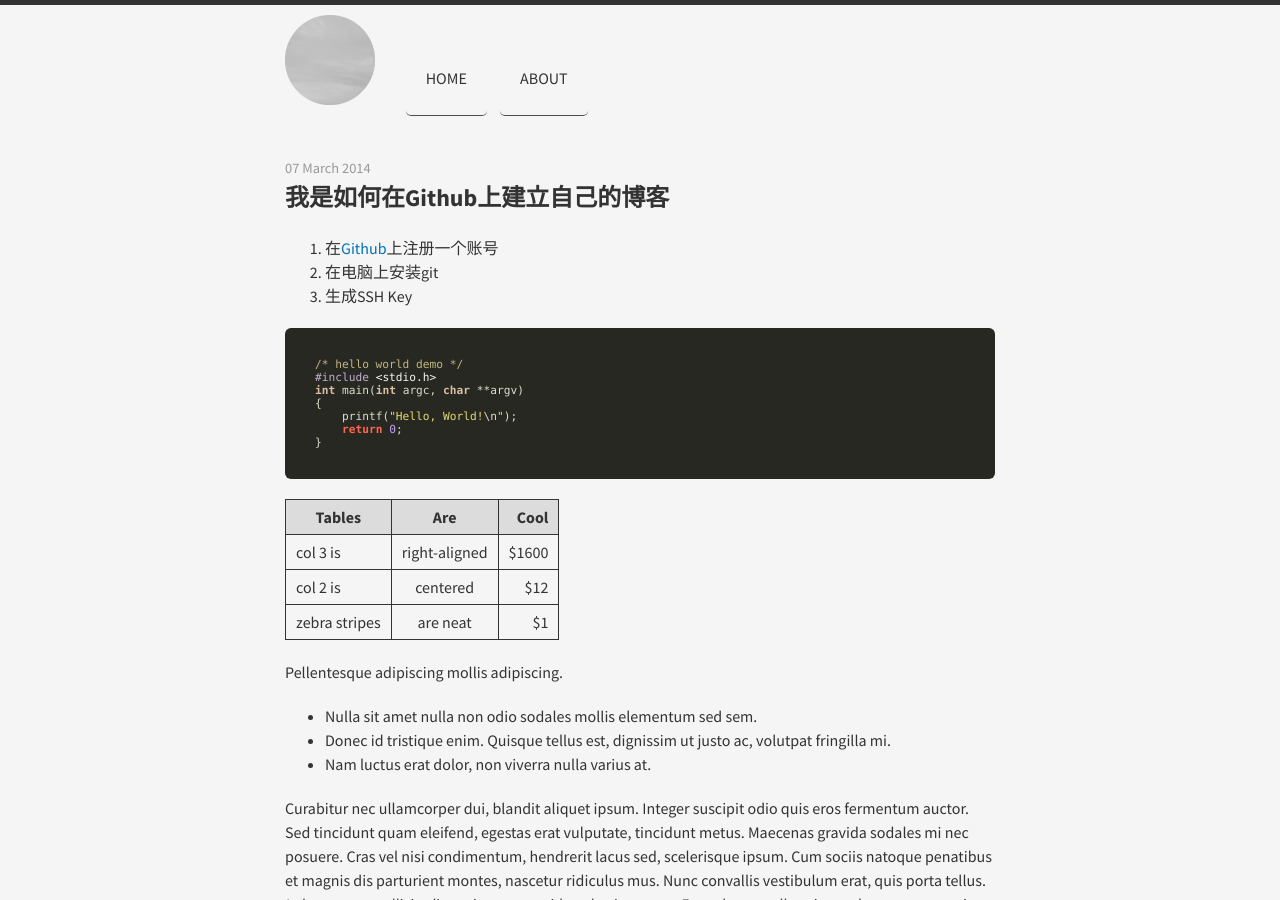
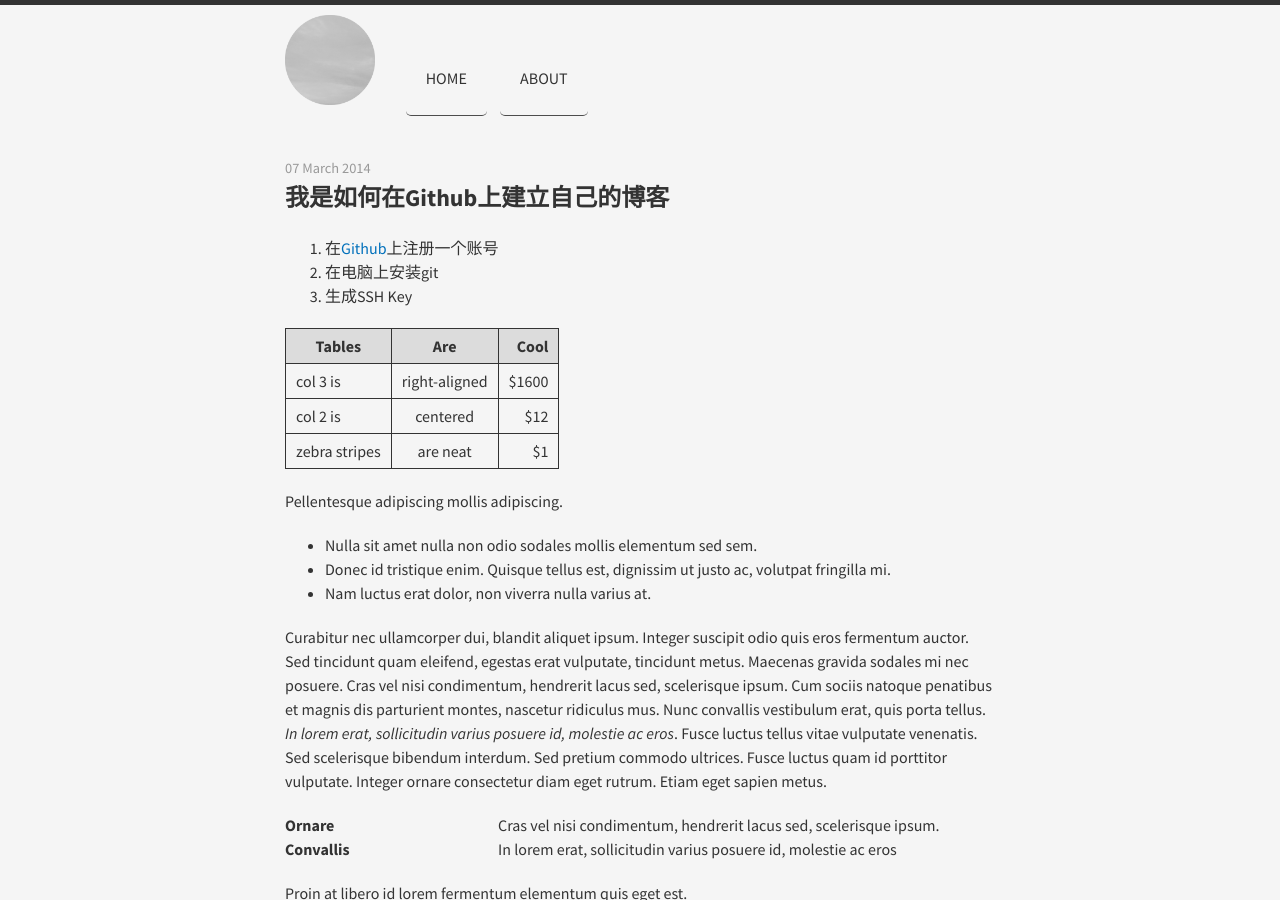
Before and after one commit to Humor-er/yjdblog, a Jekyll site: the page built from _posts/2014-03-07-demo-post.md, in a window 1280 px wide and 900 px high. Built offline with Jekyll 4.4.1, drawn with Linux system fonts in a browser that asks for light colours; nearby versions of some CDN libraries; Markdown is read by kramdown in place of the engine named in the settings.

Commit message:
Update 2014-03-07-demo-post.md

```diff
--- a/_posts/2014-03-07-demo-post.md
+++ b/_posts/2014-03-07-demo-post.md
@@ -6,15 +6,6 @@ title: 我是如何在Github上建立自己的博客
 1. 在<a href="https://github.com">Github</a>上注册一个账号
 2. 在电脑上安装git
 3. 生成SSH Key
-{% highlight c %}
-/* hello world demo */
-#include <stdio.h>
-int main(int argc, char **argv)
-{
-    printf("Hello, World!\n");
-    return 0;
-}
-{% endhighlight %}
 
 | Tables        | Are           | Cool  |
 | ------------- |:-------------:| -----:|
```
